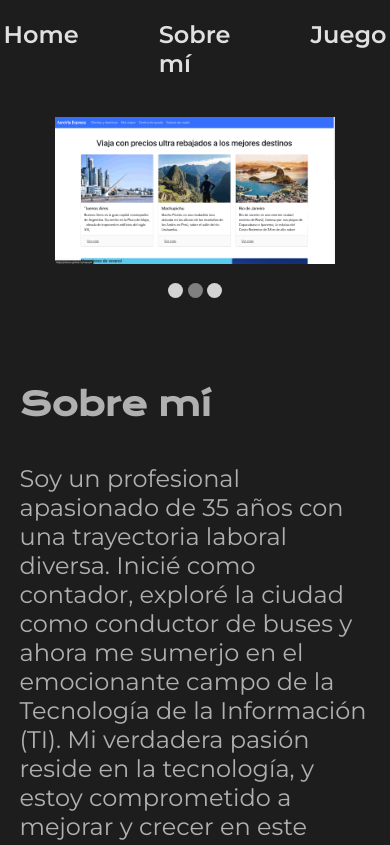
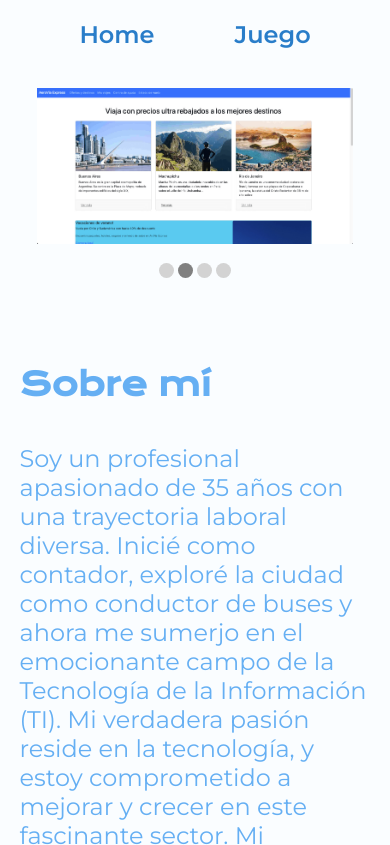
Before and after one commit to Luhuss/portafolio1.1, a plain HTML site: page about.html in a window 390 px wide. Shown: the top 845 px of the page. Drawn offline with nearby package versions, Linux system fonts and the light colour scheme.

Commit message:
cambiamos archivo de imagenes, cambiamos color

```diff
--- a/about.html
+++ b/about.html
@@ -10,7 +10,7 @@
     <header class="header">
         <nav class="header__menu">
             <a class="header__menu__link" href="index.html" >Home</a>
-            <a class="header__menu__link" href="about.html" >Sobre mí</a>
+            <!--<a class="header__menu__link" href="about.html" >Sobre mí</a>-->
             <a class="header__menu__link" href="https://luhuss.github.io/juego-secreto-Luhuss/" >Juego</a>
         </nav>
     </header>
@@ -29,13 +29,16 @@
         <section class="carrusel">
             <div class="container">
                 <div class="slides display-none">
-                    <img src="./assets/proyecto_primera_web.png" alt="Captura de la primera web">
+                    <img src="./assets/portafolio.jpg" alt="Captura de la primera web">
                 </div>
                 <div class="slides display-none">
-                    <img src="./assets/proyecto_viaje.png" alt="Captura del proyecto viaje">
+                    <img src="./assets/proyectoViaje.jpg" alt="Captura del proyecto viaje">
                 </div>
                 <div class="slides display-none">
-                    <img src="./assets/formulario_registro.png" alt="Captura del formulario registro">
+                    <img src="./assets/formularioRegistro.jpg" alt="Captura del formulario registro">
+                </div>
+                <div class="slides display-none">
+                    <img src="./assets/juego.jpg" alt="Captura del Juego">
                 </div>
 
                 <a href="#" class="prev" onclick="prevSlide()"> < </a>
@@ -45,6 +48,7 @@
                 <span class="dot" onclick="showSlide(0)"></span>
                 <span class="dot" onclick="showSlide(1)"></span>
                 <span class="dot" onclick="showSlide(2)"></span>
+                <span class="dot" onclick="showSlide(3)"></span>
             </div>
             <div class="target display-none">
                 <!---imagen-->
--- a/style/style.css
+++ b/style/style.css
@@ -1,9 +1,9 @@
 @import url('https://fonts.googleapis.com/css2?family=Krona+One&family=Montserrat:wght@100..900&display=swap');
 
 :root {
-    --color-primario: #1d1d1d;
-    --color-secundario: #b0b0b0;
-    --color-terciario: #e0e0e0;
+    --color-primario: #fafdff;
+    --color-secundario: #65aff3;
+    --color-terciario: #297dc9;
     --color-hover: #bdc3c7;
     --fuente-principal: 'Montserrat', sans-serif;
     --fuente-secundaria: 'Krona One', sans-serif;
@@ -270,7 +270,7 @@ header, main {
     }
 
     .container {
-        width: 80%;
+        width: 90%;
     }
 }
 
@@ -293,7 +293,7 @@ header, main {
     }
 
     .container {
-        width: 80%;
+        width: 90%;
     }
 
 }
@@ -317,7 +317,7 @@ header, main {
     }
 
     .container {
-        width: 80%;
+        width: 90%;
     }
 
 }
```
Also changed, not shown: assets/formularioRegistro.jpg (added), assets/formulario_registro.png (deleted), assets/juego.jpg (added), assets/portafolio.jpg (added), assets/proyectoViaje.jpg (added), assets/proyecto_primera_web.png (deleted), assets/proyecto_viaje.png (deleted), 1 other file.
